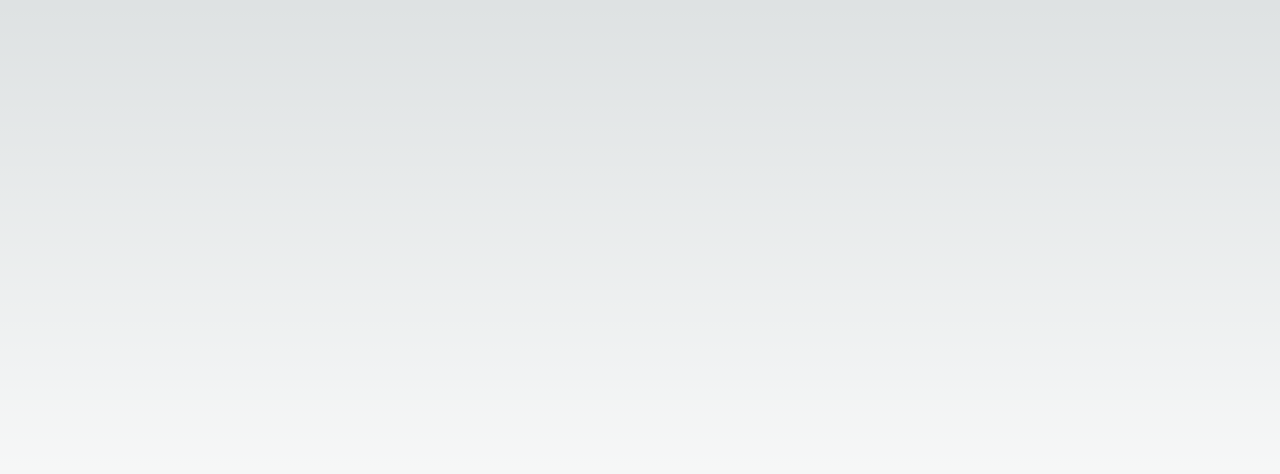
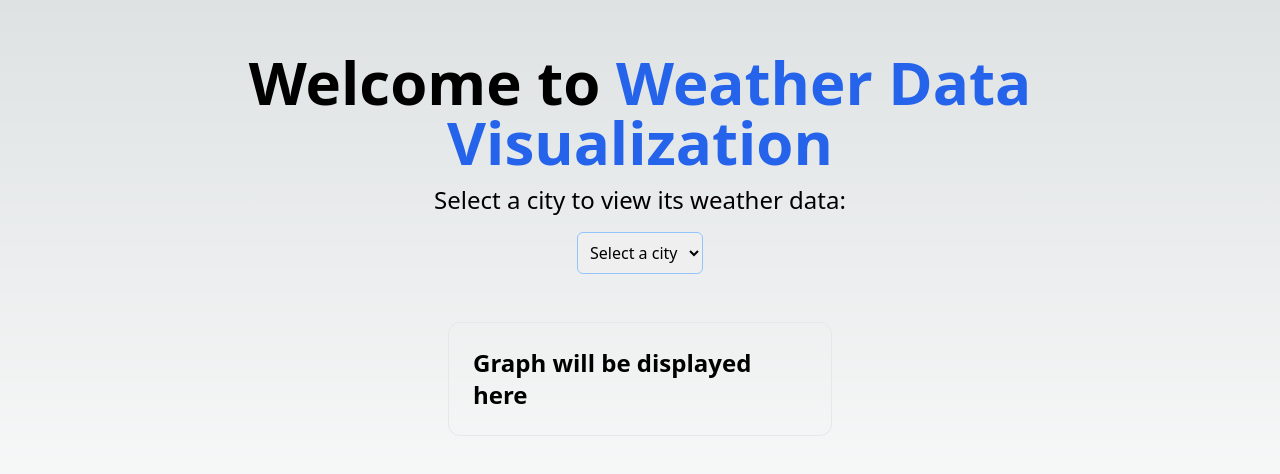
Before and after one commit to Web-assignment-thursday/front, a Next.js app: page / in a window 1280 px wide. Shown: the part 156-630 px from the top of the page. Built offline with nearby package versions, Linux system fonts and the light colour scheme.

Commit message:
add: 메인 퍼블리싱

```diff
--- a/src/pages/index.tsx
+++ b/src/pages/index.tsx
@@ -1,11 +1,36 @@
-import { Inter } from "next/font/google";
-
-const inter = Inter({ subsets: ["latin"] });
+import Head from "next/head";
 
 export default function Home() {
   return (
-    <main
-      className={`flex min-h-screen flex-col items-center justify-between p-24 ${inter.className}`}
-    ></main>
+    <div className="flex flex-col items-center justify-center min-h-screen py-2">
+      <Head>
+        <title>Weather Data Visualization</title>
+        <link rel="icon" href="/favicon.ico" />
+      </Head>
+
+      <main className="flex flex-col items-center justify-center w-full flex-1 px-20 text-center">
+        <h1 className="text-6xl font-bold">
+          Welcome to{" "}
+          <span className="text-blue-600">Weather Data Visualization</span>
+        </h1>
+
+        <p className="mt-3 text-2xl">Select a city to view its weather data:</p>
+
+        <div className="flex items-center justify-center mt-4">
+          <select className="border border-blue-300 p-2 rounded-md">
+            <option>Select a city</option>
+            <option>City 1</option>
+            <option>City 2</option>
+            <option>City 3</option>
+          </select>
+        </div>
+
+        <div className="flex flex-wrap items-center justify-around max-w-4xl mt-6 sm:w-full">
+          <div className="p-6 mt-6 text-left border w-96 rounded-xl hover:text-blue-600 focus:text-blue-600">
+            <h3 className="text-2xl font-bold">Graph will be displayed here</h3>
+          </div>
+        </div>
+      </main>
+    </div>
   );
 }
```
